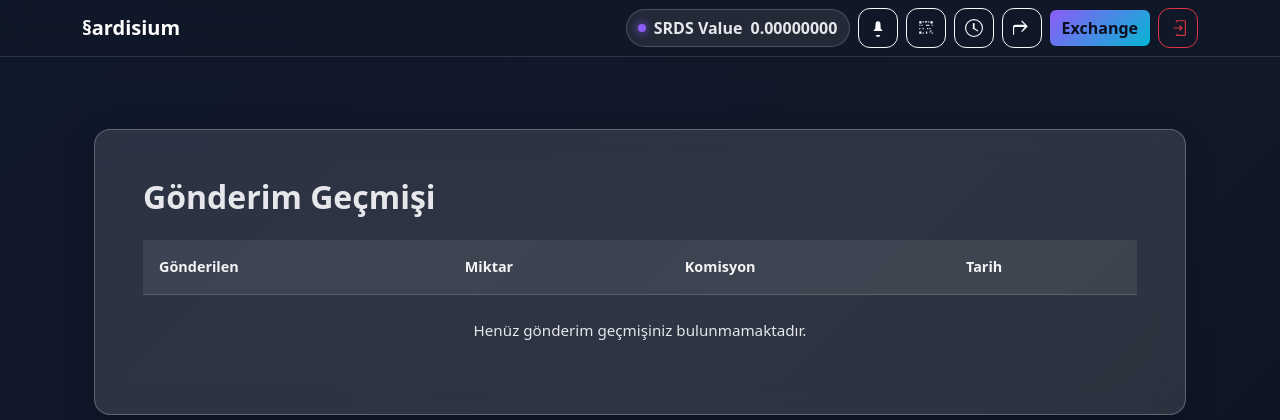
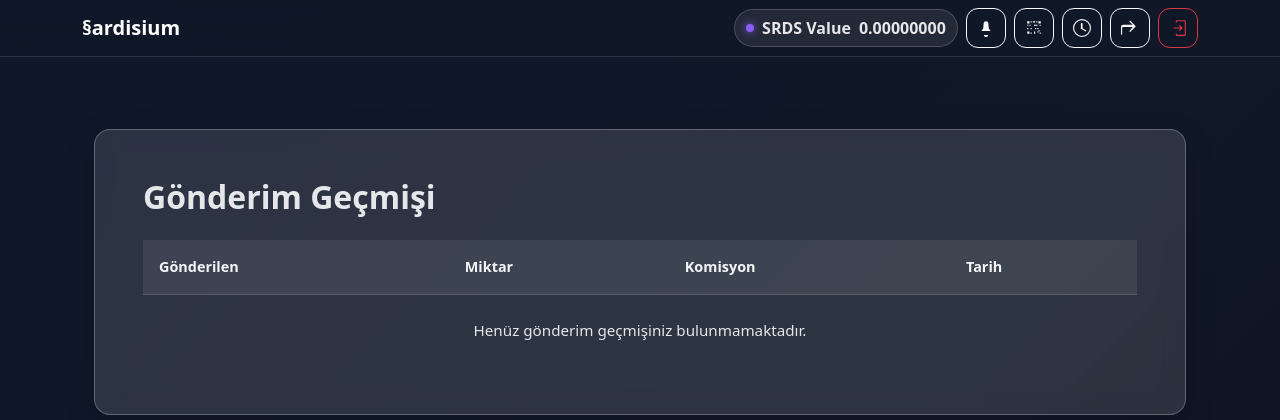
Before and after one commit to ardagencer1206/wallet, a Flask app: page /history in a window 1280 px wide. Shown: the top 420 px of the page. Run offline with Flask 3, Linux system fonts and the light colour scheme; the visitor is signed in with stand-in values (Sample User, id 1); data comes from the database, SQL or seed files in the repository; data that the repository does not hold is empty.

Commit message:
Update base.html

```diff
--- a/templates/base.html
+++ b/templates/base.html
@@ -62,8 +62,6 @@
                 <path d="M0 7a2 2 0 0 1 2-2h8.293L7.646 2.354a.5.5 0 1 1 .708-.708l4.5 4.5a.5.5 0 0 1 0 .708l-4.5 4.5a.5.5 0 1 1-.708-.708L10.293 7H2A1 1 0 0 0 1 8v5.5a.5.5 0 0 1-1 0Z"/>
               </svg>
             </a>
-            <!-- Exchange butonu -->
-            <a class="btn btn-gradient" href="{{ url_for('exchange') }}">Exchange</a>
             <a class="btn btn-outline-danger btn-icon" href="{{ url_for('logout') }}" title="Çıkış">
               <svg xmlns="http://www.w3.org/2000/svg" width="18" height="18" fill="currentColor" viewBox="0 0 16 16">
                 <path d="M6 2a1 1 0 0 1 1-1h7a1 1 0 0 1 1 1v12a1 1 0 0 1-1 1H7a1 1 0 0 1-1-1v-1h1v1h7V2H7v1H6V2Zm-1.5 5.5a.5.5 0 0 0 0 1h5.793l-1.147 1.146a.5.5 0 0 0 .708.708l2-2a.498.498 0 0 0 .106-.168.498.498 0 0 0 0-.382.498.498 0 0 0-.106-.168l-2-2a.5.5 0 1 0-.708.708L10.293 7.5H4.5Z"/>
```
